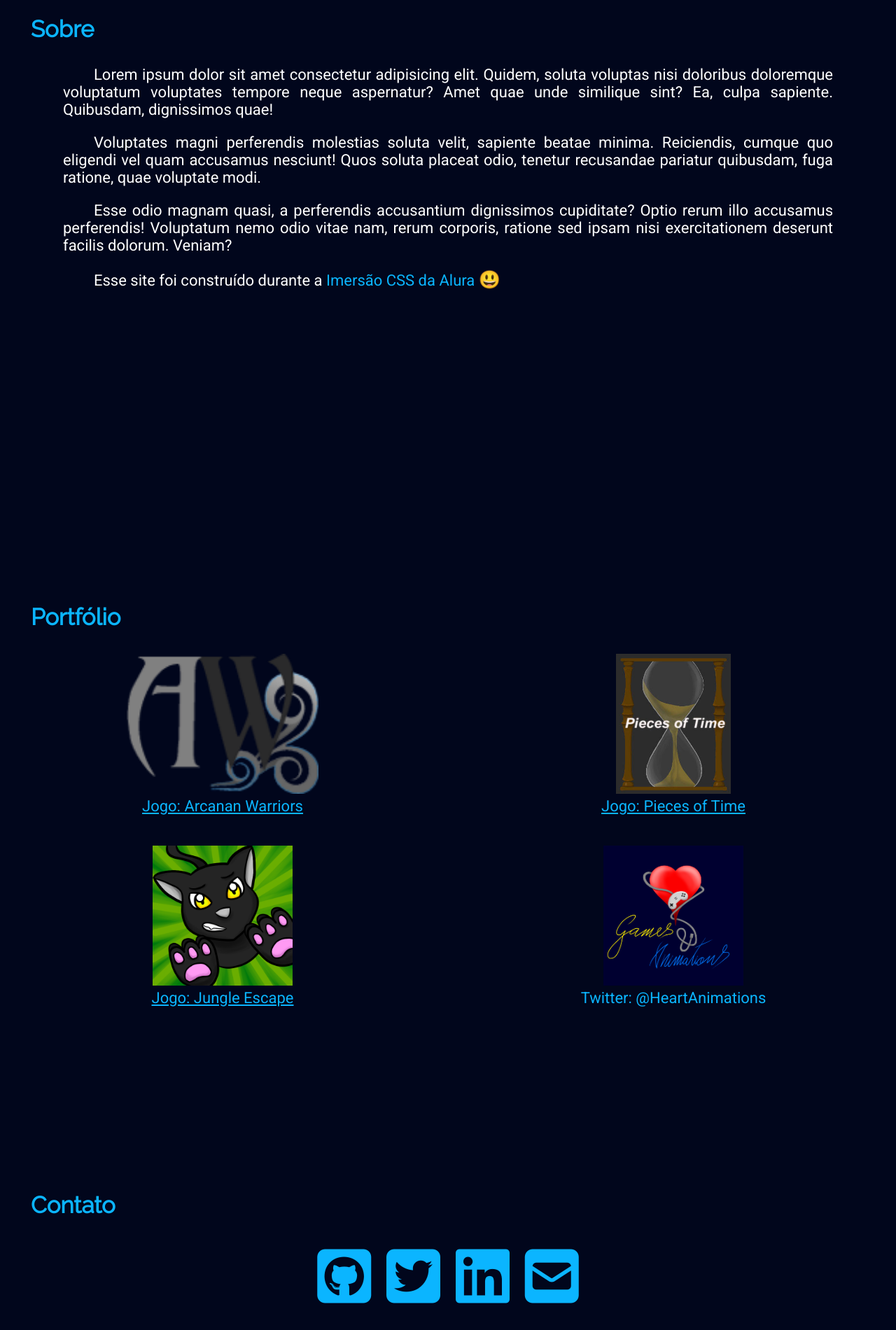
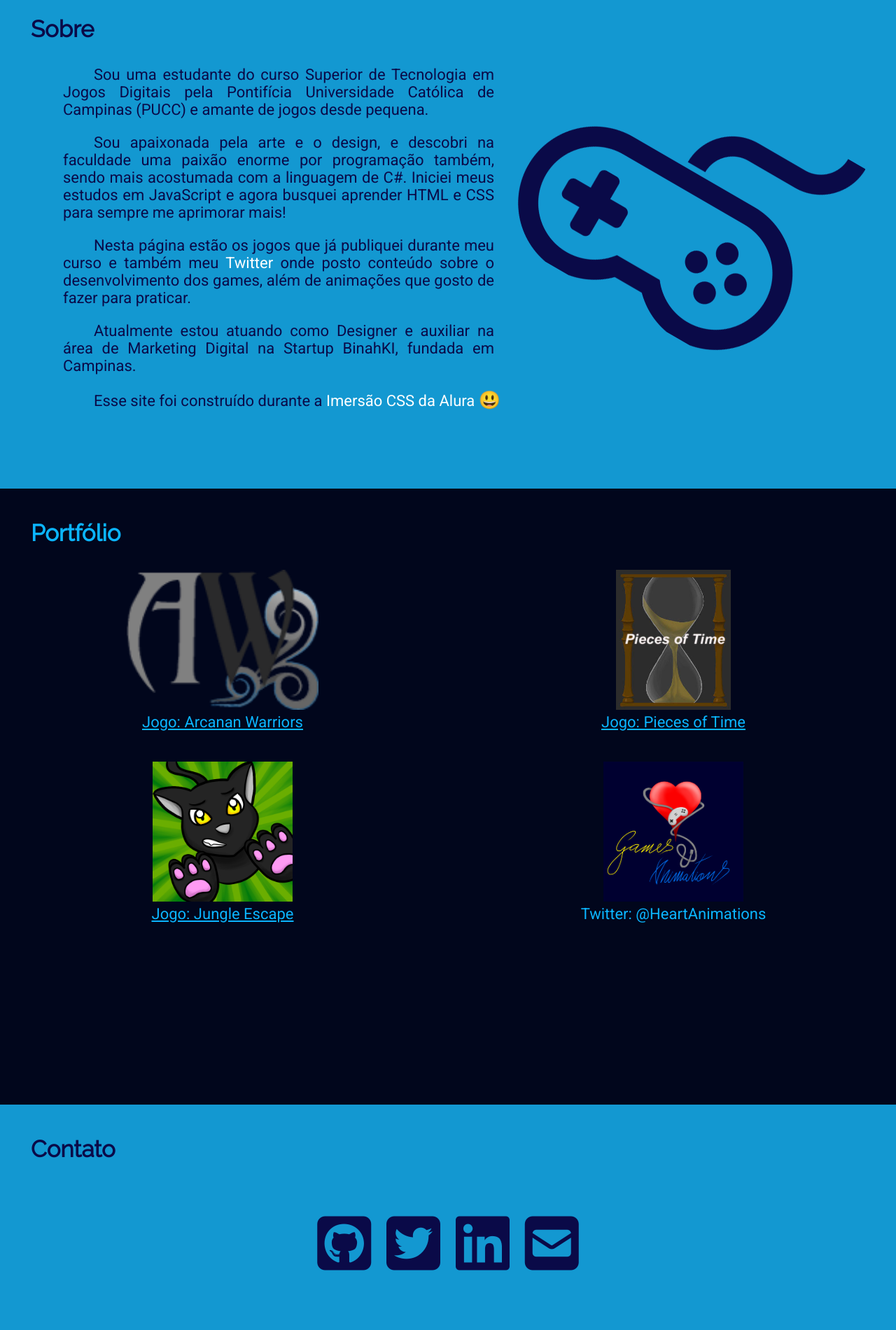
Before and after one commit to Amanda13B/imersaoCss, a plain HTML site: page index.html in a window 1280 px wide. Shown: the part 742-2642 px from the top of the page at 70% size. Drawn offline with Linux system fonts and the light colour scheme.

Commit message:
Término da última aula de CSS da Alura

```diff
--- a/css/estilos.css
+++ b/css/estilos.css
@@ -138,6 +138,7 @@ a:hover
 
 .contato a
 {
+  color: #0A0A48;
   text-decoration: none;
   font-size: 4em;
   transition: text-shadow 0.5s;
@@ -146,7 +147,7 @@ a:hover
 
 .contato a:active, .contato a:hover
 {
-  text-shadow: 0px 0px 15px rgba(255,255,255,0.5);
+  text-shadow: 0px 0px 20px rgba(255,255,255,0.9);
 }
 
 .titulos
@@ -190,19 +191,41 @@ inserir o 0% pois ele já inicia nesse estado lá na parte de cima em .titulos*/
   font-style: italic;
 }
 
-.sobre, .contato, .secao-portfolio
+.secao-portfolio
 {
   color : #0BB5FF;
   padding: 2em;
-  min-height: 105vh;
+  min-height: 110vh;
   /*o uso de min-height é justamente pelo fato de o conteúdo ter um valor mínimo de altura, se ele fosse settado para ser
   sempre um tamanho fixo, ele pode não comportar o conteúdo dentro e acabar jogando um em cima do outro*/
 }
 
-.sobre h2, .contato h2, .secao-portfolio h2
+.contato
+{
+  background-color: #1398d1;
+  color : #0A0A48;
+  padding: 2em;
+  min-height: 60vh;
+}
+
+.sobre
+{
+  background-color: #1398d1;
+  color : #0A0A48;
+  padding: 2em;
+  min-height: 90vh;
+}
+
+.sobre h2, .secao-portfolio h2
 {
   font-family: 'Raleway', sans-serif;
   margin-bottom: 1em;
+}
+
+.contato h2
+{
+  font-family: 'Raleway', sans-serif;
+  margin-bottom: 2em;
 }
 
 @media(min-width: 1200px)
@@ -215,7 +238,7 @@ inserir o 0% pois ele já inicia nesse estado lá na parte de cima em .titulos*/
 
 .sobre p
 {
-  color: white;
+  color: #0A0A48;
   text-indent: 2em;
   margin-bottom: 1em;
   text-align: justify;
@@ -225,12 +248,19 @@ inserir o 0% pois ele já inicia nesse estado lá na parte de cima em .titulos*/
 
 .sobre a
 {
+  color: white;
   text-decoration: none;
 }
 
 .sobre a:hover
 {
   text-decoration: underline;
+}
+
+.sobre .imagem-controle
+{
+  float: right;
+  margin-left: 1.5em;
 }
 
 .secao-portfolio .grid
--- a/index.html
+++ b/index.html
@@ -38,16 +38,24 @@
     <section class="sobre">
       <h2>Sobre</h2>
 
+      <figure class="imagem-controle">
+        <img src="./img/controleAzul.png" alt="Controle de Videogame">
+      </figure>
+
       <p>
-        Lorem ipsum dolor sit amet consectetur adipisicing elit. Quidem, soluta voluptas nisi doloribus doloremque voluptatum voluptates tempore neque aspernatur? Amet quae unde similique sint? Ea, culpa sapiente. Quibusdam, dignissimos quae!
+        Sou uma estudante do curso Superior de Tecnologia em Jogos Digitais pela Pontifícia Universidade Católica de Campinas (PUCC) e amante de jogos desde pequena.
       </p>
 
       <p>
-        Voluptates magni perferendis molestias soluta velit, sapiente beatae minima. Reiciendis, cumque quo eligendi vel quam accusamus nesciunt! Quos soluta placeat odio, tenetur recusandae pariatur quibusdam, fuga ratione, quae voluptate modi.
+        Sou apaixonada pela arte e o design, e descobri na faculdade uma paixão enorme por programação também, sendo mais acostumada com a linguagem de C#. Iniciei meus estudos em JavaScript e agora busquei aprender HTML e CSS para sempre me aprimorar mais!
       </p>
 
       <p>
-        Esse odio magnam quasi, a perferendis accusantium dignissimos cupiditate? Optio rerum illo accusamus perferendis! Voluptatum nemo odio vitae nam, rerum corporis, ratione sed ipsam nisi exercitationem deserunt facilis dolorum. Veniam?
+        Nesta página estão os jogos que já publiquei durante meu curso e também meu <a href="https://twitter.com/HeartAnimations">Twitter</a> onde posto conteúdo sobre o desenvolvimento dos games, além de animações que gosto de fazer para praticar.
+      </p>
+
+      <p>
+        Atualmente estou atuando como Designer e auxiliar na área de Marketing Digital na Startup BinahKI, fundada em Campinas.
       </p>
 
       <p>
@@ -60,18 +68,24 @@
       <h2>Portfólio</h2>
 
       <div class="grid">
+
         <figure>
           <img class="img-portfolio" src="./img/Icone Jogo_AW.png" alt="Jogo: Arcanan Warriors">
           <figcaption><a href = "https://heartgamesanimations.itch.io/arcanan-warriors">Jogo: Arcanan Warriors</a></figcaption>
         </figure>
+
         <figure>
           <img class="img-portfolio2" src="./img/capa_jogo2.jpg" alt="Jogo: Pieces of Time">
           <figcaption><a href = " https://heartgamesanimations.itch.io/pieces-of-time">Jogo: Pieces of Time</a></figcaption>
         </figure>
+
+
         <figure>
           <img class="img-portfolio" src="./img/Icone(maior).png" alt="Jogo: Jungle Escape">
           <figcaption><a href = "https://www.amazon.com.br/Heart-Games-and-Animations-Jungle/dp/B07YVLZYFH/ref=sr_1_9?__mk_pt_BR=%C3%85M%C3%85%C5%BD%C3%95%C3%91&keywords=the+jungle+escape&qid=1574963899&sr=8-9">Jogo: Jungle Escape</a></figcaption>
         </figure>
+
+
         <figure>
           <img class="img-portfolio" src="./img/Logo_HeartG&A(refeito).png" alt="Twitter">
           <figcaption>Twitter: @HeartAnimations</figcaption>
```
Also changed, not shown: img/controleAzul.png (added), img/controleAzul_correto.png (added).
